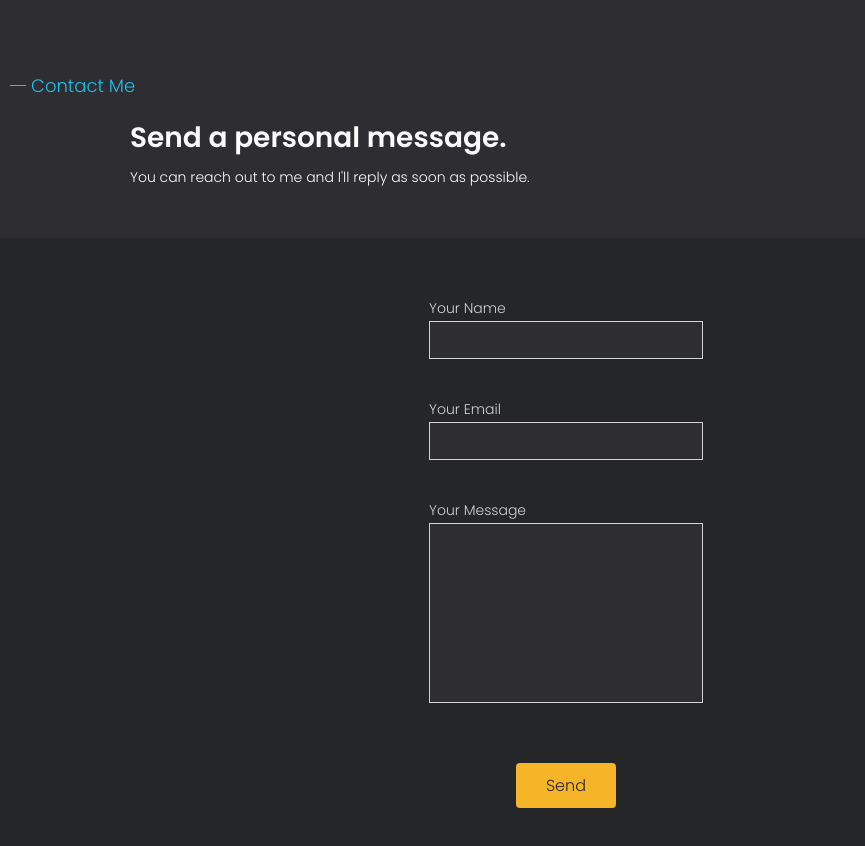
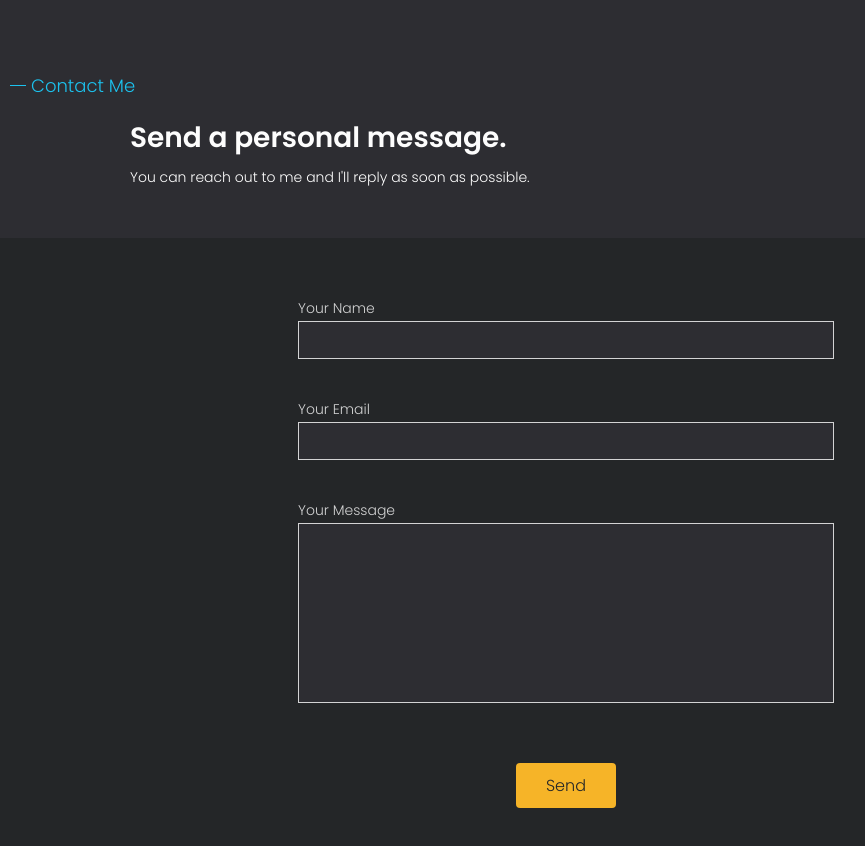
Before and after one commit to GabrielNumaX/new-portfolio, a Next.js app: page / in a window 1280 px wide. Shown: the part 4165-5011 px from the top of the page, without its empty margins (74-939 px from the left). Built offline with nearby package versions, Linux system fonts and the light colour scheme.

Commit message:
form width FIX

```diff
--- a/styles/contact.scss
+++ b/styles/contact.scss
@@ -80,9 +80,11 @@
             // justify-content: space-between;
             align-items: center;
             margin-bottom: 40px;
+            width: 50%;
 
             @include tablet {
-                max-width: 260px;
+                width: 260px;
+
                 // background: lightblue;
             }
             .formDiv {
```
